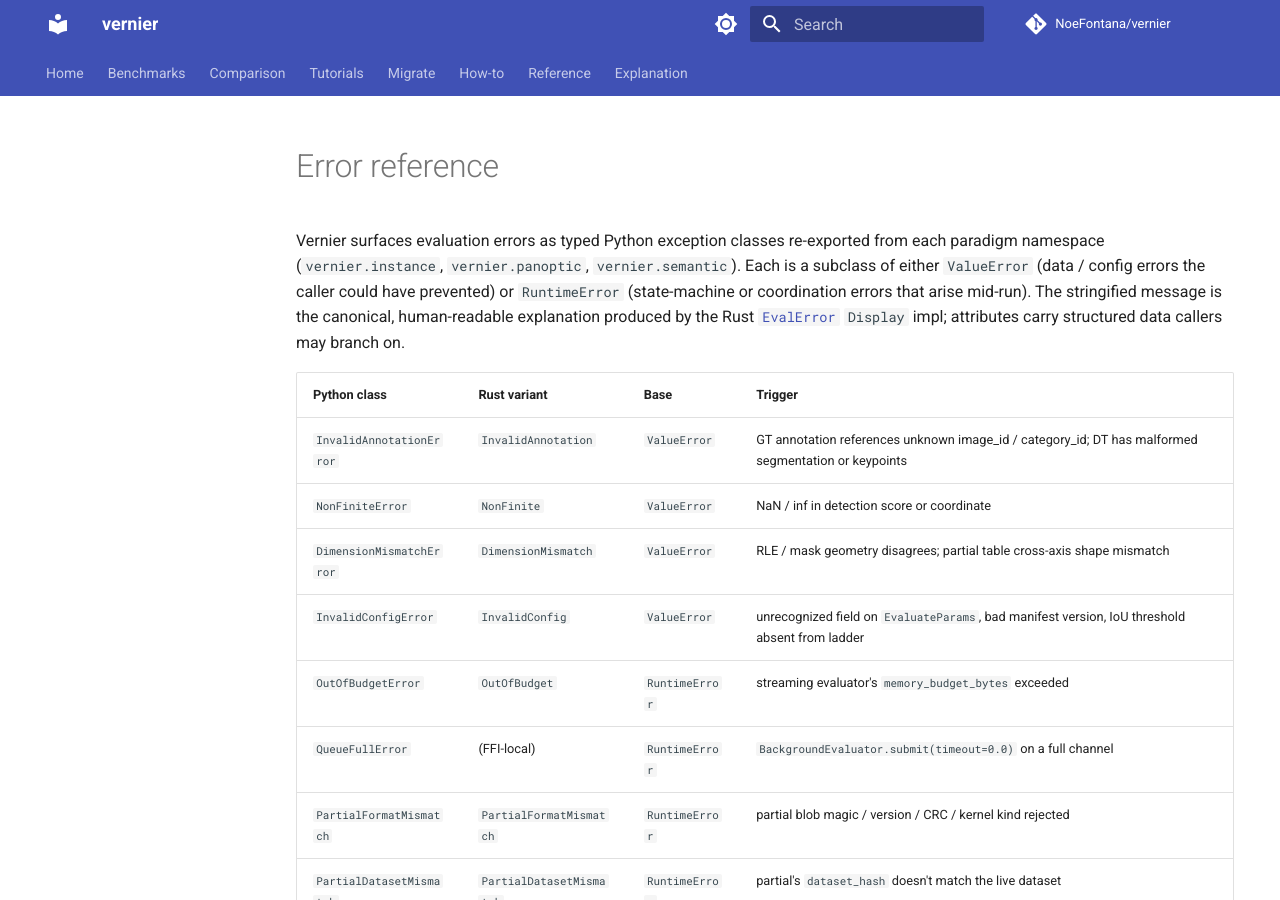
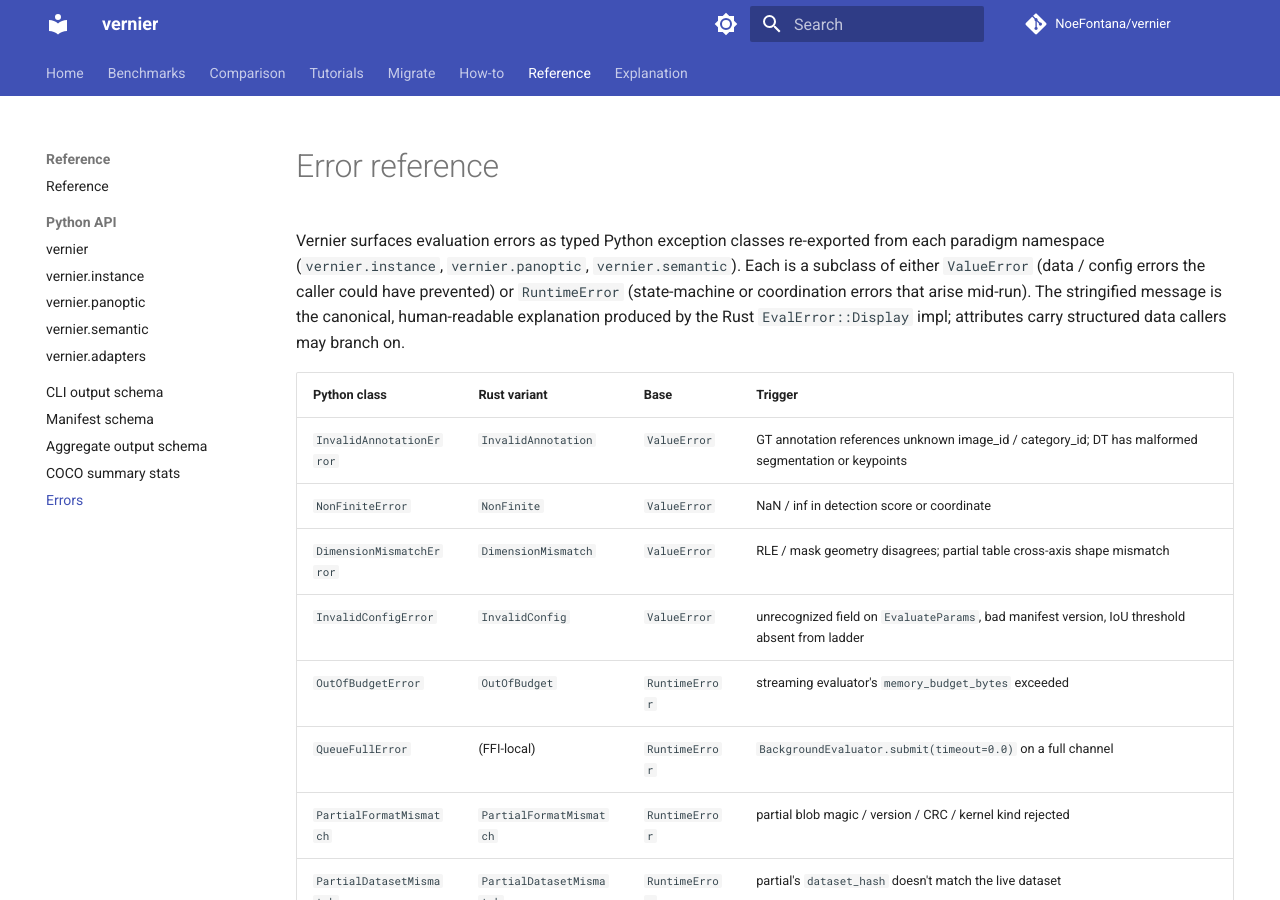
Before and after one commit to NoeFontana/vernier, an MkDocs documentation site: the page built from docs/reference/errors.md, in a window 1280 px wide and 900 px high. Built offline with MkDocs 1.6.1 and Material for MkDocs 9.7.7, drawn with Linux system fonts in a browser that asks for light colours; comment, search, counter and statistics services are not loaded; some of the changed lines change nothing that is shown.

Commit message:
fix(docs): mkdocs strict build — drop cross-tree link, add nav entry
mkdocs --strict rejects links into the source tree. The intro of
docs/reference/errors.md linked `EvalError` to the Rust source file via
`../../crates/vernier-core/src/error.rs`, which mkdocs treats as a
broken doc-relative link. Dropped the link; the bare `EvalError`
reference is enough. Also added the new errors.md page to the
Reference nav in mkdocs.yml so it's discoverable.

```diff
--- a/docs/reference/errors.md
+++ b/docs/reference/errors.md
@@ -6,8 +6,8 @@ re-exported from each paradigm namespace (`vernier.instance`,
 `ValueError` (data / config errors the caller could have prevented) or
 `RuntimeError` (state-machine or coordination errors that arise
 mid-run). The stringified message is the canonical, human-readable
-explanation produced by the Rust [`EvalError`](../../crates/vernier-core/src/error.rs)
-`Display` impl; attributes carry structured data callers may branch on.
+explanation produced by the Rust `EvalError::Display` impl; attributes
+carry structured data callers may branch on.
 
 | Python class | Rust variant | Base | Trigger |
 |---|---|---|---|
--- a/mkdocs.yml
+++ b/mkdocs.yml
@@ -106,6 +106,7 @@ nav:
       - Manifest schema: reference/manifest-schema.md
       - Aggregate output schema: reference/aggregate-schema.md
       - COCO summary stats: reference/coco-summary-stats.md
+      - Errors: reference/errors.md
   - Explanation:
       - explanation/README.md
       - Three paradigms (instance/panoptic/semantic): explanation/three-paradigms.md
```
